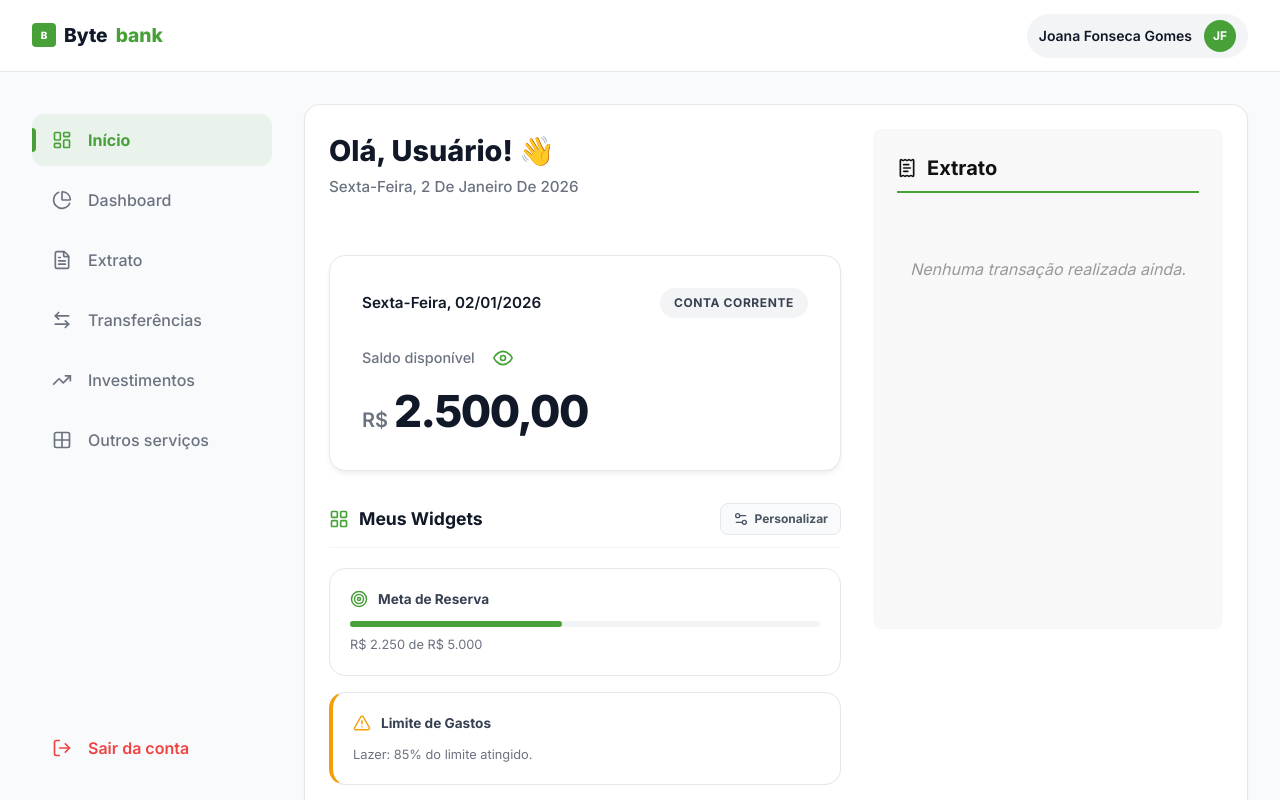
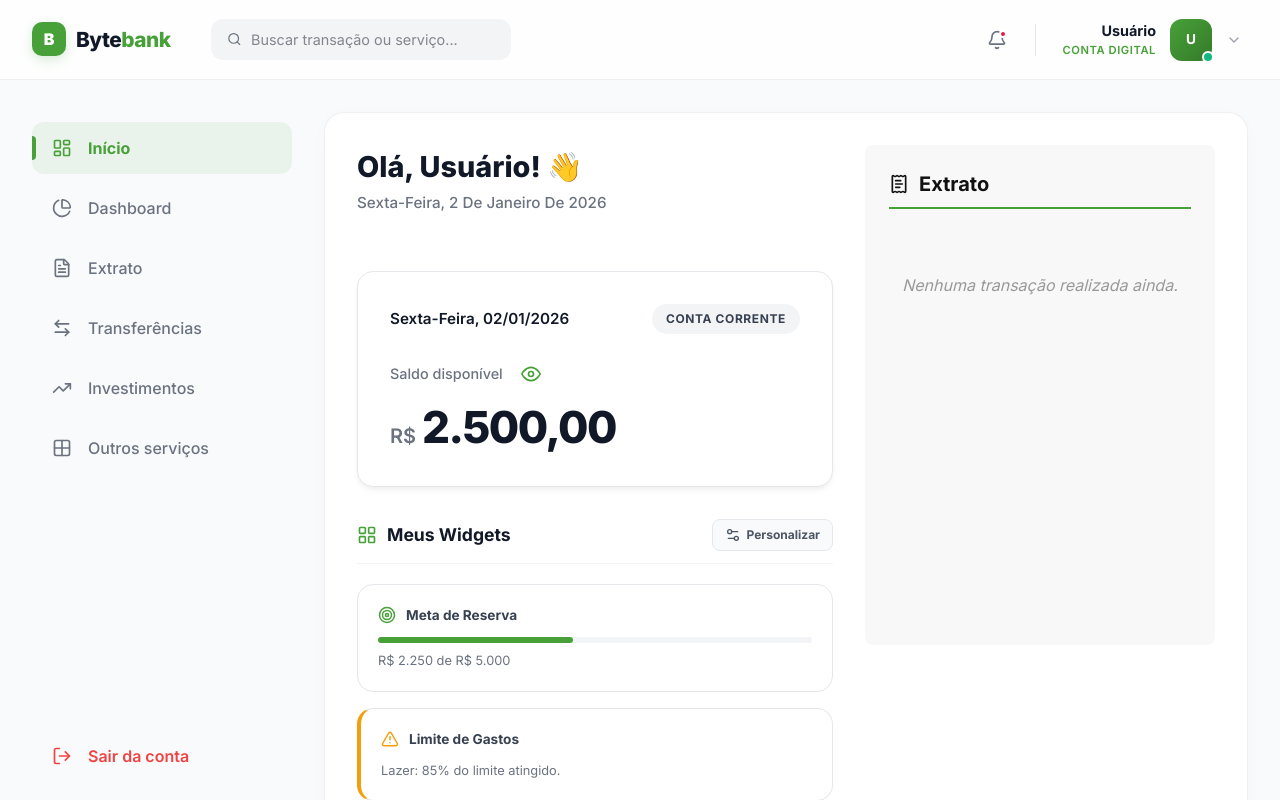
Before and after one commit to ArthurlimaT/fiap-challenge-2, a Next.js app: page /dashboard in a window 1280 px wide. Shown: the top 800 px of the page. Built offline with nearby package versions, Linux system fonts and the light colour scheme.

Commit message:
Atualização da header, layout da page central

```diff
--- a/app/dashboard/page.tsx
+++ b/app/dashboard/page.tsx
@@ -1,6 +1,9 @@
 'use client';
-import React, { useState } from 'react';
+import React, { useState, useEffect } from 'react';
+import { Bell, ChevronDown, Search } from 'lucide-react';
 import styles from '../styles/dashboard.module.scss';
+
+// Importação dos Componentes
 import Sidebar from './components/sidebar/Sidebar';
 import StartDashboard from './components/start/startdashboard';
 import ServicesDashboard from './components/services/servicesDashboard';
@@ -11,23 +14,77 @@ import TransactionsView from './components/PesquisaExtrato/TransactionsView';
 
 export default function DashboardPage() {
   const [currentView, setCurrentView] = useState('start');
+  const [userName, setUserName] = useState('Usuário');
+  const [userInitials, setUserInitials] = useState('U');
+
+  useEffect(() => {
+    // Busca o usuário no localStorage para tornar o nome dinâmico
+    const storedUser = localStorage.getItem('currentUser');
+    if (storedUser) {
+      try {
+        const user = JSON.parse(storedUser);
+        if (user && user.name) {
+          setUserName(user.name);
+
+          // Lógica para gerar as iniciais (Ex: Bruna Eduarda -> BE)
+          const names = user.name.trim().split(' ');
+          const initials = names.length > 1
+            ? (names[0][0] + names[names.length - 1][0]).toUpperCase()
+            : names[0][0].toUpperCase();
+
+          setUserInitials(initials);
+        }
+      } catch (error) {
+        console.error("Erro ao carregar dados do usuário:", error);
+      }
+    }
+  }, []);
 
   return (
     <div className={styles.page}>
+      {/* --- HEADER / TOPBAR PREMIUM --- */}
       <header className={styles.topbar}>
         <div className={styles.topbarInner}>
-          <div className={styles.logoArea}>
-            <div className="w-6 h-6 bg-[#47A138] rounded flex items-center justify-center text-white text-[10px]">B</div>
-            Byte<span>bank</span>
+
+          {/* Lado Esquerdo: Logo e Busca */}
+          <div className={styles.leftSection}>
+            <div className={styles.logoArea}>
+              <div className={styles.logoBadge}>B</div>
+              <span className={styles.logoText}>Byte<span>bank</span></span>
+            </div>
+
+            <div className={styles.headerSearch}>
+              <Search size={16} />
+              <input type="text" placeholder="Buscar transação ou serviço..." />
+            </div>
           </div>
 
-          <div className={styles.userBox}>
-            <span className={styles.userName}>Joana Fonseca Gomes</span>
-            <div className={styles.userAvatar}>JF</div>
+          {/* Lado Direito: Notificações e Perfil */}
+          <div className={styles.rightSection}>
+            <button className={styles.notifBtn} title="Notificações">
+              <Bell size={20} />
+              <span className={styles.notifDot}></span>
+            </button>
+
+            <div className={styles.divider}></div>
+
+            <div className={styles.userProfile}>
+              <div className={styles.userInfo}>
+                <span className={styles.userName}>{userName}</span>
+                <span className={styles.userRole}>Conta Digital</span>
+              </div>
+              <div className={styles.avatarWrapper}>
+                <div className={styles.userAvatar}>{userInitials}</div>
+                <div className={styles.statusOnline}></div>
+              </div>
+              <ChevronDown size={16} className={styles.chevron} />
+            </div>
           </div>
+
         </div>
       </header>
 
+      {/* --- CONTEÚDO PRINCIPAL --- */}
       <div className={styles.wrapper}>
         <aside className={styles.sidebar}>
           <Sidebar activeView={currentView} setActiveView={setCurrentView} />
@@ -37,7 +94,7 @@ export default function DashboardPage() {
           <div className={styles.cardBase}>
             {currentView === 'start' && <StartDashboard />}
             {currentView === 'dashboard' && <DashboardCharts />}
-            {currentView === 'transactions' && <TransactionsView />} {/* NOVA PÁGINA */}
+            {currentView === 'transactions' && <TransactionsView />}
             {currentView === 'transfer' && <TransferDashboard />}
             {currentView === 'investments' && <InvestmentsDashboard />}
             {currentView === 'services' && <ServicesDashboard />}
--- a/app/styles/dashboard.module.scss
+++ b/app/styles/dashboard.module.scss
@@ -2,11 +2,12 @@
 
 :root {
   --brand-green: #47A138;
+  --brand-green-hover: #3a822e;
   --bg-main: #F9FAFB;
   --text-dark: #111827;
   --text-muted: #6B7280;
   --white: #ffffff;
-  --border: #E5E7EB;
+  --border: rgba(0, 0, 0, 0.06);
 }
 
 .page {
@@ -16,17 +17,18 @@
   flex-direction: column;
 }
 
-/* TOPBAR CLEAN */
+/* TOPBAR PREMIUM */
 .topbar {
   width: 100%;
-  height: 72px;
-  background-color: var(--white);
+  height: 80px;
+  background: rgba(255, 255, 255, 0.8);
+  backdrop-filter: blur(12px); // Efeito de vidro
   border-bottom: 1px solid var(--border);
   display: flex;
   align-items: center;
   position: sticky;
   top: 0;
-  z-index: 50;
+  z-index: 100;
 }
 
 .topbarInner {
@@ -39,50 +41,172 @@
   align-items: center;
 }
 
+/* SEÇÃO ESQUERDA: LOGO E BUSCA */
+.leftSection {
+  display: flex;
+  align-items: center;
+  gap: 40px;
+}
+
 .logoArea {
   display: flex;
   align-items: center;
-  gap: 8px;
-  font-weight: 800;
-  font-size: 1.2rem;
-  color: var(--text-dark);
+  gap: 10px;
+  cursor: pointer;
 
-  span { color: var(--brand-green); }
+  .logoBadge {
+    width: 34px;
+    height: 34px;
+    background: var(--brand-green);
+    border-radius: 10px;
+    display: flex;
+    align-items: center;
+    justify-content: center;
+    color: white;
+    font-weight: 900;
+    box-shadow: 0 4px 12px rgba(71, 161, 56, 0.2);
+  }
+
+  .logoText {
+    font-size: 1.3rem;
+    font-weight: 800;
+    color: var(--text-dark);
+    letter-spacing: -0.5px;
+    span { color: var(--brand-green); }
+  }
 }
 
-.userBox {
+.headerSearch {
+  background: #F3F4F6;
+  border-radius: 12px;
+  padding: 10px 16px;
   display: flex;
   align-items: center;
-  gap: 12px;
-  padding: 6px 12px;
-  border-radius: 99px;
-  background: #f3f4f6;
+  gap: 10px;
+  color: var(--text-muted);
+  width: 300px;
+  transition: all 0.2s ease;
+
+  input {
+    border: none;
+    background: transparent;
+    outline: none;
+    font-size: 0.9rem;
+    width: 100%;
+    color: var(--text-dark);
+  }
+
+  &:focus-within {
+    background: white;
+    box-shadow: 0 0 0 2px rgba(71, 161, 56, 0.1);
+    border: 1px solid var(--brand-green);
+  }
 }
 
-.userName {
-  color: var(--text-dark);
-  font-weight: 600;
-  font-size: 14px;
+/* SEÇÃO DIREITA: NOTIFICAÇÕES E USER */
+.rightSection {
+  display: flex;
+  align-items: center;
+  gap: 20px;
 }
 
-.userAvatar {
-  width: 32px;
+.notifBtn {
+  position: relative;
+  background: transparent;
+  border: none;
+  color: var(--text-muted);
+  cursor: pointer;
+  padding: 8px;
+  border-radius: 10px;
+  transition: 0.2s;
+
+  &:hover { background: #F3F4F6; color: var(--text-dark); }
+
+  .notifDot {
+    position: absolute;
+    top: 8px;
+    right: 8px;
+    width: 8px;
+    height: 8px;
+    background: #E11D48;
+    border-radius: 50%;
+    border: 2px solid white;
+  }
+}
+
+.divider {
+  width: 1px;
   height: 32px;
-  border-radius: 50%;
-  background-color: var(--brand-green);
+  background: #E5E7EB;
+}
+
+.userProfile {
   display: flex;
   align-items: center;
-  justify-content: center;
-  color: white;
-  font-weight: bold;
-  font-size: 12px;
+  gap: 14px;
+  padding: 6px;
+  border-radius: 16px;
+  transition: 0.2s;
+  cursor: pointer;
+
+  &:hover { background: #F9FAFB; }
+
+  .userInfo {
+    display: flex;
+    flex-direction: column;
+    align-items: flex-end;
+
+    .userName {
+      font-size: 0.9rem;
+      font-weight: 700;
+      color: var(--text-dark);
+    }
+
+    .userRole {
+      font-size: 0.7rem;
+      color: var(--brand-green);
+      font-weight: 600;
+      text-transform: uppercase;
+      letter-spacing: 0.05em;
+    }
+  }
 }
 
-/* WRAPPER */
+.avatarWrapper {
+  position: relative;
+
+  .userAvatar {
+    width: 42px;
+    height: 42px;
+    background: linear-gradient(135deg, var(--brand-green) 0%, #357a2a 100%);
+    color: white;
+    border-radius: 12px;
+    display: flex;
+    align-items: center;
+    justify-content: center;
+    font-weight: 700;
+    font-size: 0.85rem;
+  }
+
+  .statusOnline {
+    position: absolute;
+    bottom: -2px;
+    right: -2px;
+    width: 12px;
+    height: 12px;
+    background: #10B981;
+    border: 2px solid white;
+    border-radius: 50%;
+  }
+}
+
+.chevron { color: #9CA3AF; }
+
+/* WRAPPER E MAIN */
 .wrapper {
   display: grid;
-  grid-template-columns: 240px 1fr;
-  max-width: 1280px;
+  grid-template-columns: 260px 1fr;
+  max-width: 1440px;
   width: 100%;
   margin: 0 auto;
   padding: 32px;
@@ -92,7 +216,7 @@
 
 .sidebar {
   position: sticky;
-  top: 104px;
+  top: 112px;
   height: fit-content;
 }
 
@@ -103,27 +227,22 @@
   animation: fadeIn 0.4s ease-out;
 }
 
+.cardBase {
+  background: var(--white);
+  border-radius: 20px;
+  border: 1px solid var(--border);
+  padding: 32px;
+  box-shadow: 0 4px 20px rgba(0, 0, 0, 0.02);
+}
+
 @keyframes fadeIn {
   from { opacity: 0; transform: translateY(10px); }
   to { opacity: 1; transform: translateY(0); }
 }
 
-/* CARDS PADRONIZADOS */
-.cardBase {
-  background: var(--white);
-  border-radius: 16px;
-  border: 1px solid var(--border);
-  padding: 24px;
-  box-shadow: 0 1px 3px rgba(0,0,0,0.05);
+@media (max-width: 1024px) {
+  .headerSearch { width: 200px; }
+  .wrapper { grid-template-columns: 1fr; }
+  .sidebar { display: none; }
+  .userInfo { display: none; } // Esconde o nome em telas pequenas para caber tudo
 }
-
-/* Responsividade */
-@media (max-width: 768px) {
-  .wrapper {
-    grid-template-columns: 1fr;
-    padding: 16px;
-  }
-  .sidebar {
-    display: none; /* Em mobile, você pode criar um menu hambúrguer depois */
-  }
-}
```
